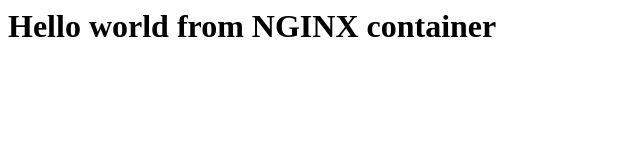
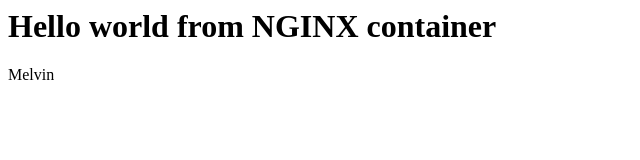
Before and after one commit to postpuber/render.com-test-docker-nginx, a plain HTML site: page public/index.html in a window 1280 px wide. Shown: the full height of the page, 0-640 px from the left. Drawn offline with Linux system fonts and the light colour scheme.

Commit message:
Dev changes

```diff
--- a/public/index.html
+++ b/public/index.html
@@ -1 +1,2 @@
 <h1>Hello world from NGINX container</h1>
+<melvin>Melvin</melvin>
```
